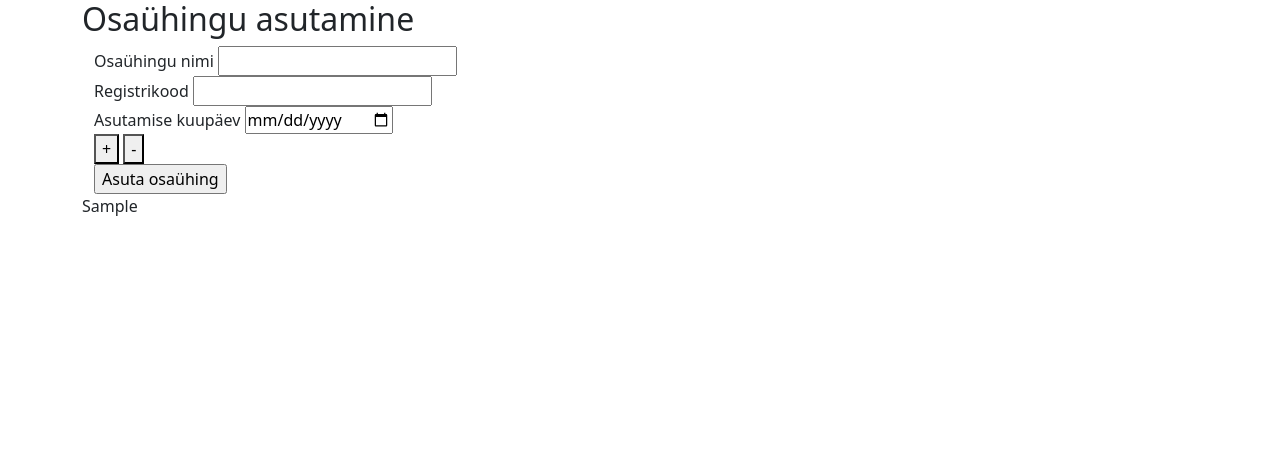
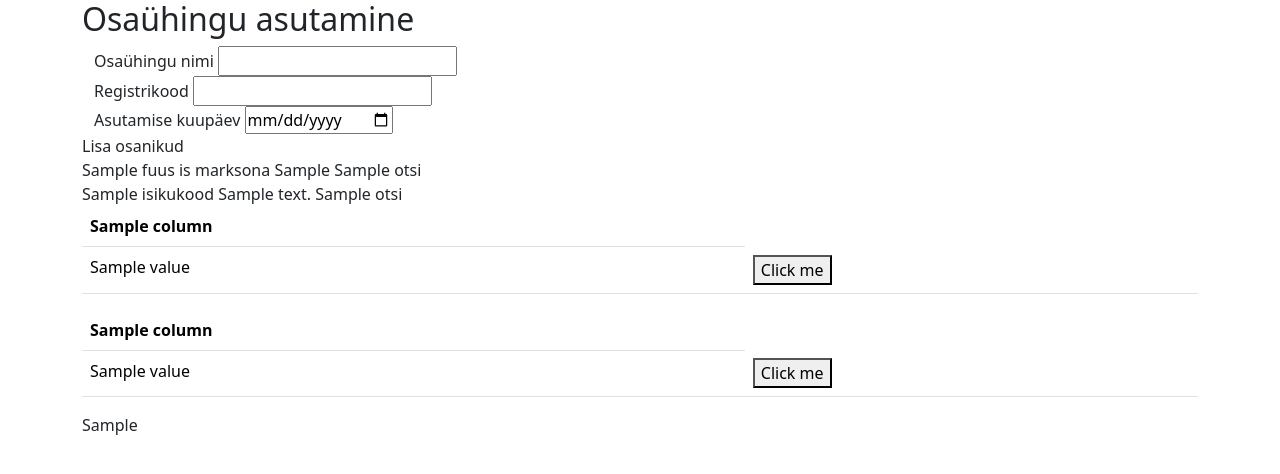
Before and after one commit to mariakesa/RIKPythonAssignment, a Flask app: template templates/osauhingu_asutamine.html in a window 1280 px wide. Shown: the top 474 px of the page. Run offline with Flask 3, Linux system fonts and the light colour scheme; the template is opened without the code that fills it: values that come from a table or form of the project are taken from there, most other values are stand-ins (such as "Sample title", 1, 10 or a date in 2020).

Commit message:
got something to work with forms

```diff
--- a/static/styles/styles.css
+++ b/static/styles/styles.css
@@ -4,11 +4,11 @@
     color: rgb(221, 93, 114);
 }
 
-.fuus-asutaja-box {
+/*.fuus-asutaja-box {
     display: inline-block;
     border:rgb(221, 93, 114) 3px solid;
 }
 
 #lisa-fuus-button {
     vertical-align: top;
-}
+}*/
--- a/templates/osauhingu_andmed.html
+++ b/templates/osauhingu_andmed.html
@@ -57,7 +57,6 @@
             </tbody>
         </table>
         <a href="/" class="btn btn-primary">Tagasi avalehele</a>
-
     </div>
 </div>
 {% endblock %}
--- a/templates/osauhingu_asutamine.html
+++ b/templates/osauhingu_asutamine.html
@@ -3,7 +3,7 @@
 {% block main %}
 <div class="container">
     <h2>Osaühingu asutamine</h2>
-    <form action="/osauhingu_asutamine" method="POST">
+    <form action="/{{ url_for('osauhingu_asutamine') }}" method="POST">
         {{osauhingu_asutamise_vorm.csrf_token}}
         <div class="container">
             <div class="form-group">
@@ -18,15 +18,88 @@
                 {{osauhingu_asutamise_vorm.asutamise_kuupaev.label}}
                 {{osauhingu_asutamise_vorm.asutamise_kuupaev}}
             </div>
-            <button type="button" id="lisa-fuus-button" onclick="addFuusAsutajaBox()">+</button>
-            <button id="eemalda-fuus-button">-</button>
-            <div id="fuus-asutajad">
-            </div>
-            <div class="form-group">
-                {{osauhingu_asutamise_vorm.asuta}}
-            </div>
         </div>
     </form>
+    <div> Lisa osanikud </div>
+    <form action="/osauhingu_asutamine" method="post">
+        {{otsing_dct['fuus_isikud_nimeline_otsing'].csrf_token}}
+        {{otsing_dct['fuus_isikud_nimeline_otsing'].fuus_is_marksona.label}}
+        {{otsing_dct['fuus_isikud_nimeline_otsing'].fuus_is_marksona}}
+        {{otsing_dct['fuus_isikud_nimeline_otsing'].otsi}}
+    </form>
+    <form action="/osauhingu_asutamine" method="post">
+        {{otsing_dct['fuus_isikud_ik_otsing'].csrf_token}}
+        {{otsing_dct['fuus_isikud_ik_otsing'].isikukood.label}}
+        {{otsing_dct['fuus_isikud_ik_otsing'].isikukood}}
+        {{otsing_dct['fuus_isikud_ik_otsing'].otsi}}
+    </form>
+    <!--
+    <form action="/" method="post">
+        {{otsing_dct['juur_isikud_nimeline_otsing'].csrf_token}}
+        {{otsing_dct['juur_isikud_nimeline_otsing'].juur_is_marksona.label}}
+        {{otsing_dct['juur_isikud_nimeline_otsing'].juur_is_marksona}}
+        {{otsing_dct['juur_isikud_nimeline_otsing'].otsi}}
+    </form>
+    <form action="/" method="post">
+        {{otsing_dct['juur_isikud_rk_otsing'].csrf_token}}
+        {{otsing_dct['juur_isikud_rk_otsing'].juur_is_registrikood.label}}
+        {{otsing_dct['juur_isikud_rk_otsing'].juur_is_registrikood}}
+        {{otsing_dct['juur_isikud_rk_otsing'].otsi}}
+    </form>
+-->
+    <div id="lisatud-fuus-osanikud"></div>
+    <div id="fuus-otsingu-tulemused">
+        <table class="table">
+            <thead>
+                <tr>
+                    {% for column in fuus_paringu_tagastus.columns %}
+                    <th>{{ column }}</th>
+                    {% endfor %}
+                </tr>
+            </thead>
+            <tbody>
+                {% for row in fuus_paringu_tagastus.values %}
+                <tr>
+                    {% for value in row %}
+                    <td>{{ value }}</td>
+                    {% endfor %}
+                    <td><button>Click me</button></td>
+                </tr>
+                {% endfor %}
+            </tbody>
+        </table>
+    </div>
+    <div id="lisatud-juur-osanikud"></div>
+    <div id="juur-otsingu-tulemused">
+        <table class="table">
+            <thead>
+                <tr>
+                    {% for column in juur_paringu_tagastus.columns %}
+                    <th>{{ column }}</th>
+                    {% endfor %}
+                </tr>
+            </thead>
+            <tbody>
+                {% for row in juur_paringu_tagastus.values %}
+                <tr>
+                    {% for value in row %}
+                    <td>{{ value }}</td>
+                    {% endfor %}
+                    <td><button>Click me</button></td>
+                </tr>
+                {% endfor %}
+            </tbody>
+        </table>
+    </div>
+    <!--
+    <button type="button" id="lisa-fuus-button" onclick="addFuusAsutajaBox()">+</button>
+    <button id="eemalda-fuus-button">-</button>
+    <div id="fuus-asutajad">
+    </div>
+    <div class="form-group">
+        {{osauhingu_asutamise_vorm.asuta}}
+    </div>-->
+</div>
 </div>
 <div class="container" id="edu_sonum">
     {% if edu_sonum != None%}
@@ -34,6 +107,7 @@
     {% endif %}
 </div>
 
+<!--
 <script>
 
 function wrapFormGroup(elem) {
@@ -76,4 +150,5 @@ function wrapFormGroup(elem) {
 
     addFuusAsutajaBox();
 </script>
+-->
 {%endblock%}
```
Also changed, not shown: routes.py (+28 -4 lines), utils.py (+23 -13 lines), 1 other file.
